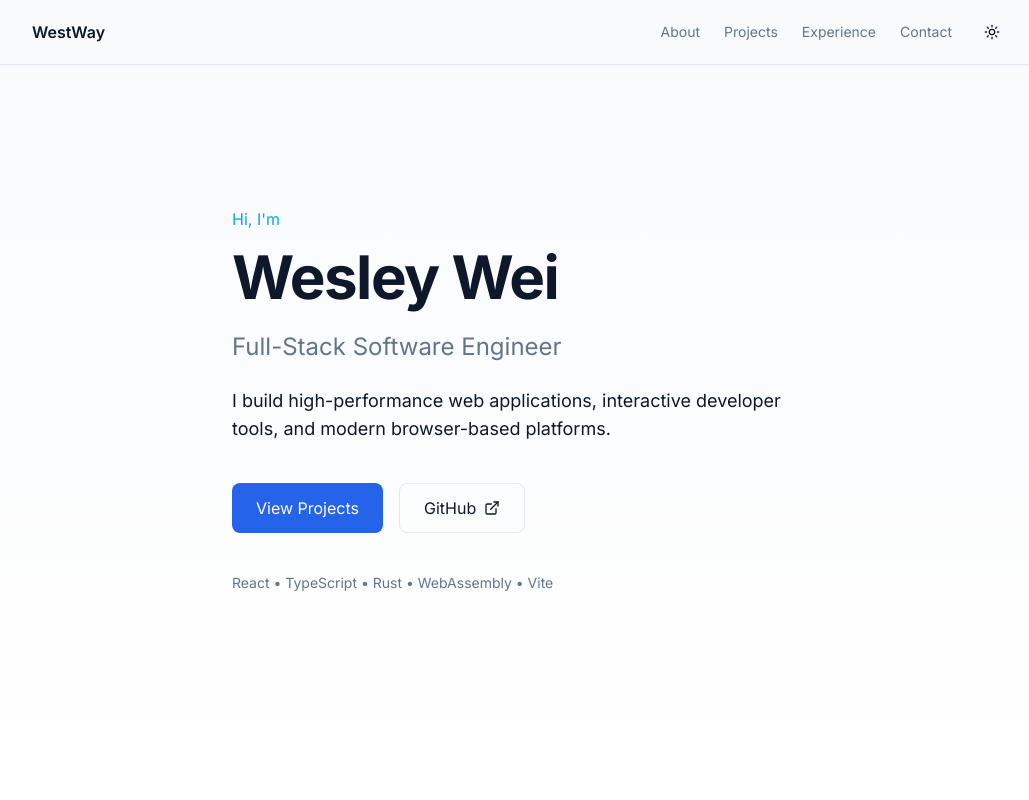
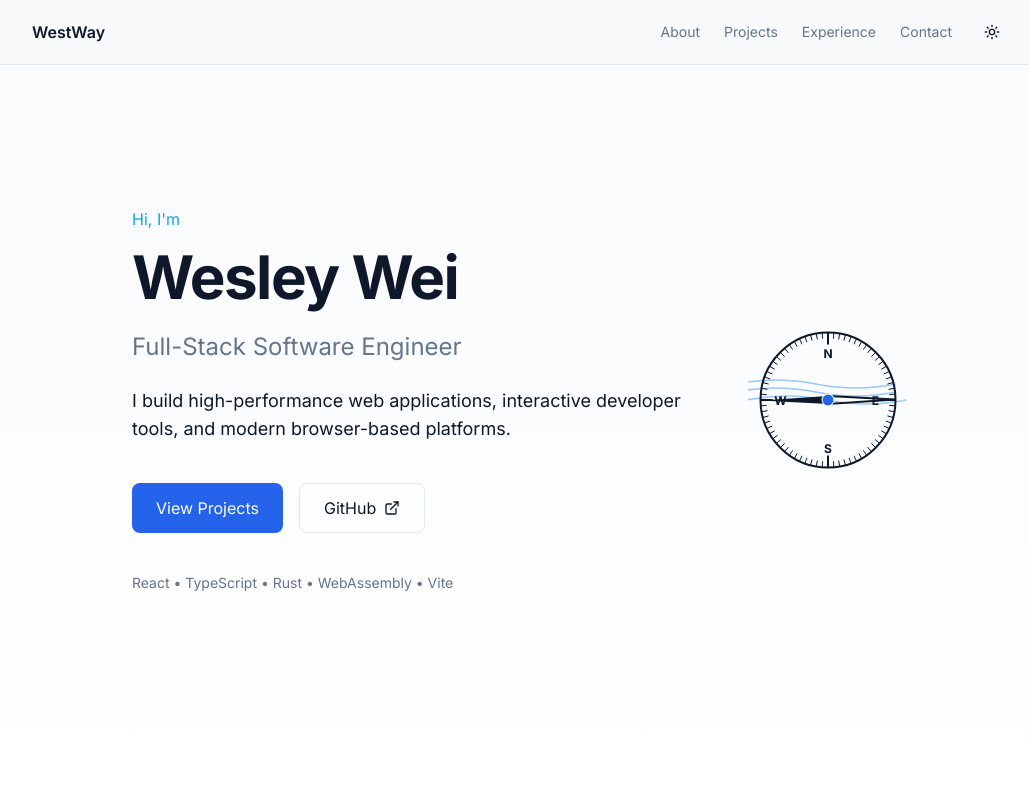
Before and after one commit to JourneyToTheWes/ProjectWesleyWei, a React app in the folder frontend/: page / in a window 1280 px wide. Shown: the top 800 px of the page, without its empty margins (120-1149 px from the left). Built offline with nearby package versions, Linux system fonts and the light colour scheme; the HTML template or start-up script is replaced by a standard one; a web font is replaced by a local one.

Commit message:
Implemented custom Compass and Ocean components - Added Compass and Ocean to the Hero section - Compass accepts custom Tailwind theme and Hex colors

```diff
--- a/frontend/src/components/Hero.tsx
+++ b/frontend/src/components/Hero.tsx
@@ -1,9 +1,12 @@
 import Button from "./ui/Button";
+import Compass from "./ui/Compass";
+import Ocean from "./ui/Ocean";
 
 const Hero = () => {
     return (
         <section className="min-h-screen flex items-center py-24 bg-gradient-to-b from-background to-surface">
-            <div className="max-w-5xl mx-auto px-6">
+            <div className="max-w-5xl mx-auto px-6 flex flex-col lg:flex-row items-center">
+                <div className="flex-1">
                     <p className="text-accent mb-4">Hi, I'm</p>
 
                     <h1 className="text-6xl font-bold tracking-tight mb-6">
@@ -36,6 +39,22 @@ const Hero = () => {
                         React • TypeScript • Rust • WebAssembly • Vite
                     </p>
                 </div>
+
+                <div className="relative w-40 h-40 lg:ml-10 mt-10 lg:mt-0 flex-shrink-0">
+                    <Ocean />
+                    <div className="absolute inset-0 flex items-center justify-center">
+                        <Compass
+                            faceColor="none"
+                            borderColor="content"
+                            needleColor="content"
+                            needleOutlineColor="content"
+                            tickColor="content"
+                            majorTickColor="content"
+                            labelColor="content"
+                        />
+                    </div>
+                </div>
+            </div>
         </section>
     );
 };
--- /dev/null
+++ b/frontend/src/components/ui/Compass.tsx
@@ -0,0 +1,176 @@
+import { motion } from "framer-motion";
+
+type ThemeColor =
+    | "primary"
+    | "secondary"
+    | "accent"
+    | "border"
+    | "content"
+    | "muted"
+    | "card"
+    | "surface"
+    | "background";
+type HexColor = `#${string}` | "none";
+type ColorProp = ThemeColor | HexColor; // Can specify a specified Tailwind theme color or custom Hex color
+
+interface CompassProps {
+    size?: number; // diameter
+    faceColor?: ColorProp;
+    borderColor?: ColorProp;
+    centerPinColor?: ColorProp; // west-filled
+    needleColor?: ColorProp; // color of the "primary" needle pointing west
+    needleOutlineColor?: ColorProp; // color of the other half of the needle
+    tickColor?: ColorProp; // color of the minor ticks
+    majorTickColor?: ColorProp; // color of the major ticks (every 5)
+    labelColor?: ColorProp; // color of the N, E, S, W labels
+}
+
+const Compass: React.FC<CompassProps> = ({
+    size = 150,
+    faceColor = "white",
+    borderColor = "#9CA3AF",
+    centerPinColor = "#2563EB",
+    needleColor = "#4f46e5", // default bg-primary
+    needleOutlineColor = "#000",
+    tickColor = "#6B7280",
+    majorTickColor = "#111827",
+    labelColor = "#111827",
+}) => {
+    const center = size / 2;
+    const radius = size * 0.45;
+    const needleWidth = 8;
+
+    // Tick marks
+    const totalTicks = 72; // every 5 degrees
+    const tickLengthMajor = 12;
+    const tickLengthMinor = 6;
+
+    const tickMarks = Array.from({ length: totalTicks }, (_, i) => {
+        const angle = (i * 360) / totalTicks; // 0 to <360
+        const angleRad = (angle * Math.PI) / 180;
+
+        const isMajor = i % 18 === 0; // 72 / 4 = 18 → every 90deg for cardinal
+        const tickLength = isMajor ? tickLengthMajor : tickLengthMinor;
+
+        const x1 = center + (radius - tickLength) * Math.cos(angleRad);
+        const y1 = center + (radius - tickLength) * Math.sin(angleRad);
+        const x2 = center + radius * Math.cos(angleRad);
+        const y2 = center + radius * Math.sin(angleRad);
+
+        return { x1, y1, x2, y2, isMajor };
+    });
+
+    // Cardinal directions
+    const labels = [
+        { label: "N", angle: 0 },
+        { label: "E", angle: 90 },
+        { label: "S", angle: 180 },
+        { label: "W", angle: 270 },
+    ];
+
+    const getColor = (colorString: string) => {
+        return colorString.startsWith("#") || colorString === "none"
+            ? colorString
+            : `var(--color-${colorString})`;
+    };
+
+    return (
+        <svg width={size} height={size} viewBox={`0 0 ${size} ${size}`}>
+            {/* Compass face */}
+            <circle
+                cx={center}
+                cy={center}
+                r={radius}
+                fill={getColor(faceColor)}
+                stroke={getColor(borderColor)}
+                strokeWidth={2}
+            />
+
+            {/* Tick marks */}
+            {tickMarks.map((tick, i) => (
+                <line
+                    key={i}
+                    x1={tick.x1}
+                    y1={tick.y1}
+                    x2={tick.x2}
+                    y2={tick.y2}
+                    stroke={
+                        tick.isMajor
+                            ? getColor(majorTickColor)
+                            : getColor(tickColor)
+                    }
+                    strokeWidth={tick.isMajor ? 2 : 1}
+                />
+            ))}
+
+            {/* Cardinal labels */}
+            {labels.map((l, i) => {
+                const angleRad = ((l.angle - 90) * Math.PI) / 180; // rotate -90deg
+                const labelR = radius - 20;
+                const x = center + labelR * Math.cos(angleRad);
+                const y = center + labelR * Math.sin(angleRad) + 5;
+                return (
+                    <text
+                        key={i}
+                        x={x}
+                        y={y}
+                        textAnchor="middle"
+                        fontSize={size * 0.08}
+                        fill={getColor(labelColor)}
+                        fontWeight="bold"
+                    >
+                        {l.label}
+                    </text>
+                );
+            })}
+
+            {/* Needle */}
+            <motion.g
+                style={{ transformOrigin: `${center}px ${center}px` }}
+                animate={{
+                    rotate: [-20, -10, -5, 5, 0], // point-west animation
+                }}
+                transition={{
+                    duration: 2,
+                    ease: [0, 1, 0.71, 0.13],
+                    repeat: Infinity,
+                    repeatType: "mirror",
+                }}
+            >
+                {/* West side filled */}
+                <polygon
+                    points={`
+            ${center},${center - needleWidth / 2}
+            ${center - radius},${center}
+            ${center},${center + needleWidth / 2}
+          `}
+                    fill={getColor(needleColor)}
+                />
+
+                {/* East side outlined */}
+                <polygon
+                    points={`
+            ${center},${center - needleWidth / 2}
+            ${center + radius},${center}
+            ${center},${center + needleWidth / 2}
+          `}
+                    fill="none"
+                    stroke={getColor(needleOutlineColor)}
+                    strokeWidth={2}
+                />
+
+                {/* Center pin */}
+                <circle
+                    cx={center}
+                    cy={center}
+                    r={6}
+                    fill={getColor(centerPinColor)}
+                    stroke="white"
+                    strokeWidth={1}
+                />
+            </motion.g>
+        </svg>
+    );
+};
+
+export default Compass;
--- /dev/null
+++ b/frontend/src/components/ui/Ocean.tsx
@@ -0,0 +1,39 @@
+import { motion } from "framer-motion";
+
+interface OceanProps {
+    width?: number | string;
+    height?: number | string;
+}
+
+const Ocean: React.FC<OceanProps> = ({ width = 160, height = 160 }) => {
+    return (
+        <div style={{ width, height }} className="relative">
+            <svg
+                viewBox="0 0 200 200"
+                className="absolute inset-0 w-full h-full"
+                xmlns="http://www.w3.org/2000/svg"
+            >
+                {[0, 1, 2].map((i) => (
+                    <motion.path
+                        key={i}
+                        d={`M0 ${80 + i * 10} Q50 ${70 + i * 10} 100 ${
+                            80 + i * 10
+                        } T200 ${80 + i * 10}`}
+                        stroke="rgba(0,123,255,0.4)"
+                        strokeWidth="2"
+                        fill="transparent"
+                        animate={{ x: [0, -20, 0] }} // horizontal loop
+                        transition={{
+                            repeat: Infinity,
+                            repeatType: "loop",
+                            duration: 4 + i,
+                            ease: "easeInOut",
+                        }}
+                    />
+                ))}
+            </svg>
+        </div>
+    );
+};
+
+export default Ocean;
```
Lines whose indentation alone changed are shown as unchanged.
